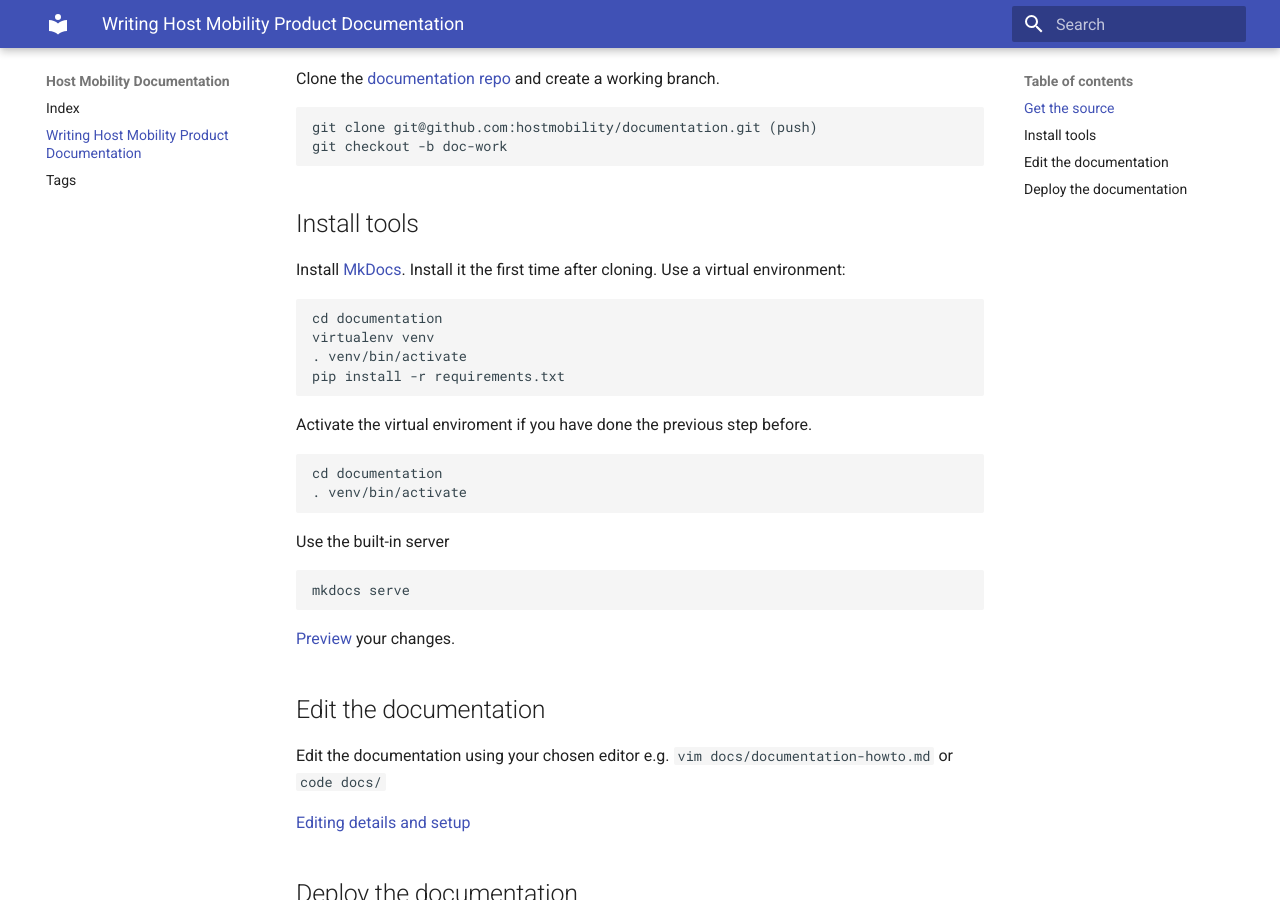
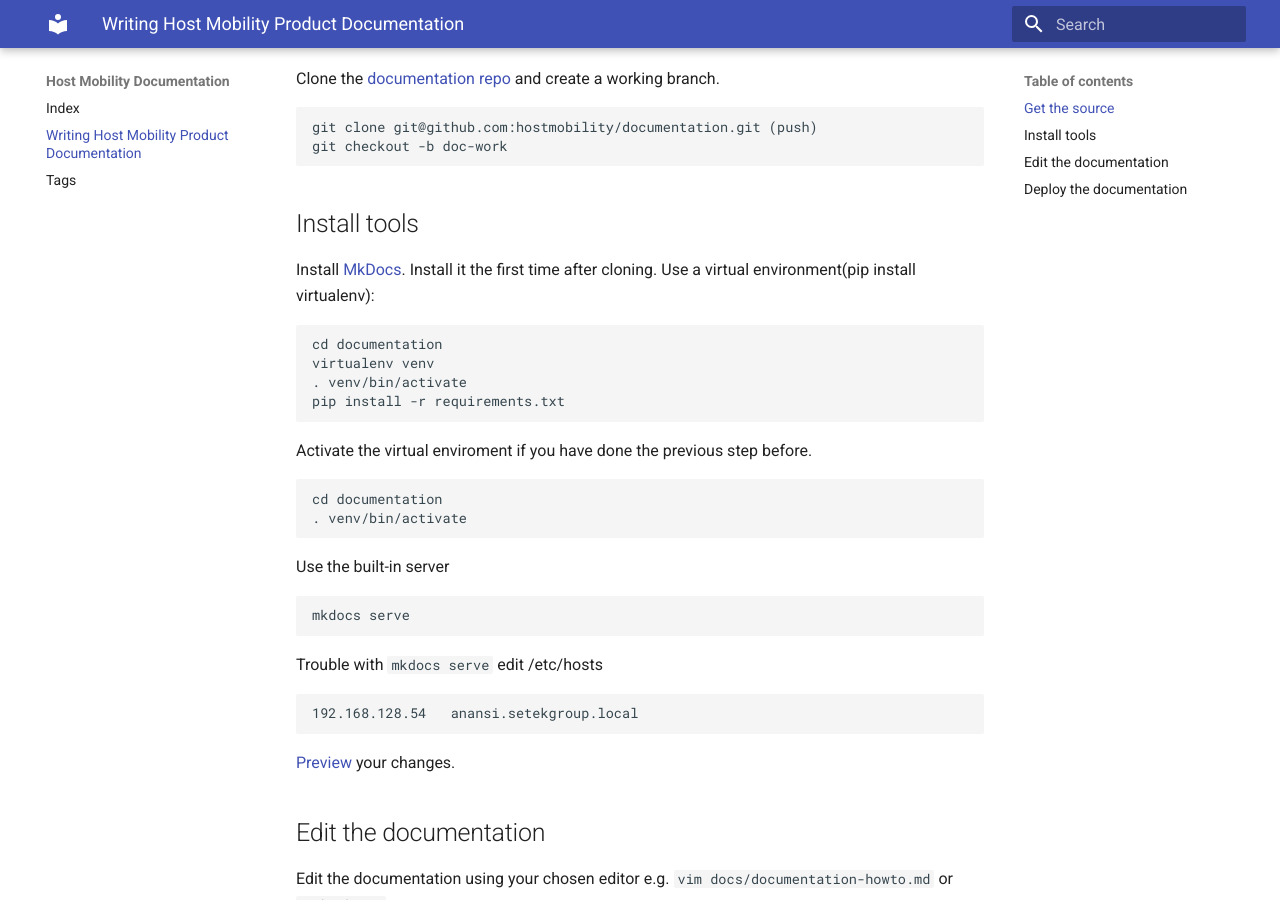
Before and after one commit to hostmobility/documentation, an MkDocs documentation site: the page built from docs/documentation-howto.md, in a window 1280 px wide and 900 px high, scrolled down 271 px. Built offline with MkDocs 1.6.1 and Material for MkDocs 9.7.7, drawn with Linux system fonts in a browser that asks for light colours.

Commit message:
Update document-howto

````diff
--- a/docs/documentation-howto.md
+++ b/docs/documentation-howto.md
@@ -19,7 +19,7 @@ git checkout -b doc-work
 ## Install tools
 
 Install [MkDocs](https://www.mkdocs.org/). Install it the first time after
-cloning. Use a virtual environment:
+cloning. Use a virtual environment(pip install virtualenv):
 
 ```bash
 cd documentation
@@ -39,6 +39,11 @@ Use the built-in server
 ```bash
 mkdocs serve
 ```
+Trouble with `mkdocs serve` edit /etc/hosts
+```
+192.168.128.54   anansi.setekgroup.local
+```
+
 [Preview](http://127.0.0.1:8000/documentation-howto) your changes.
 
 ## Edit the documentation
````
